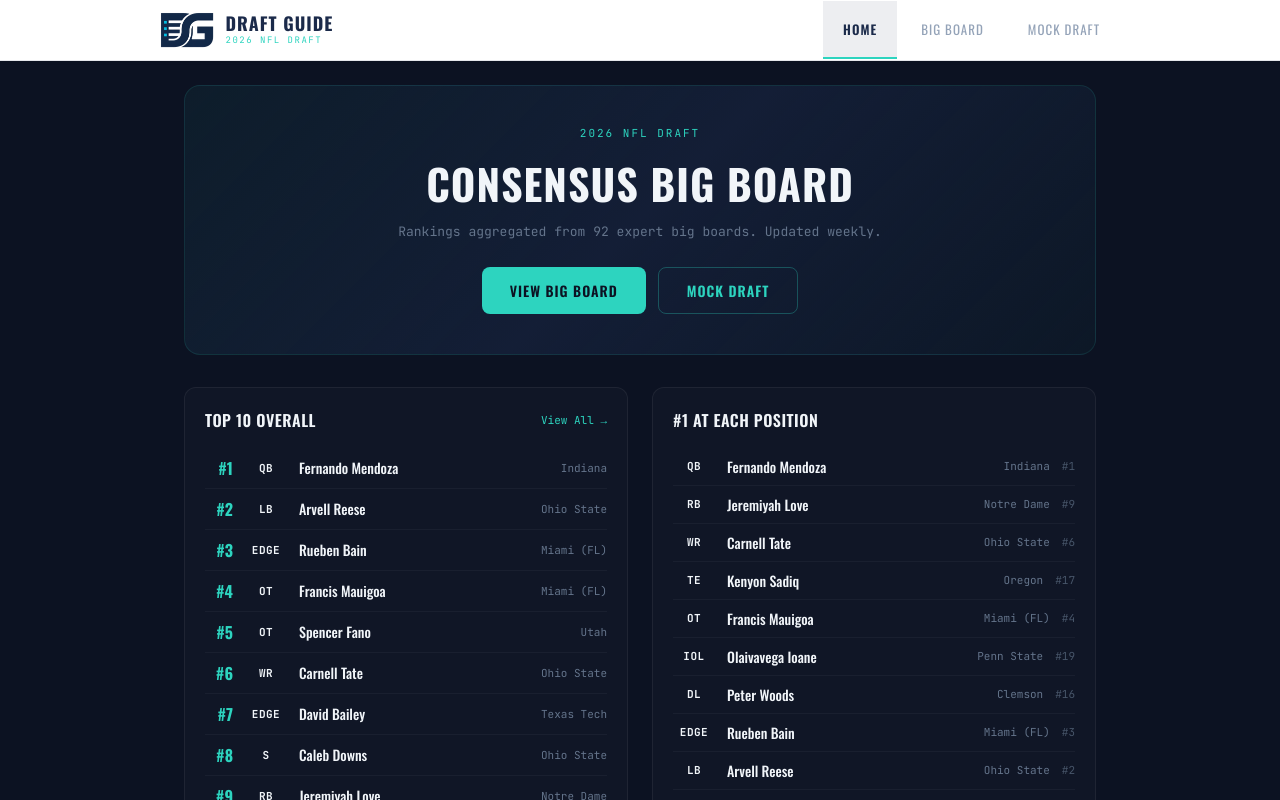
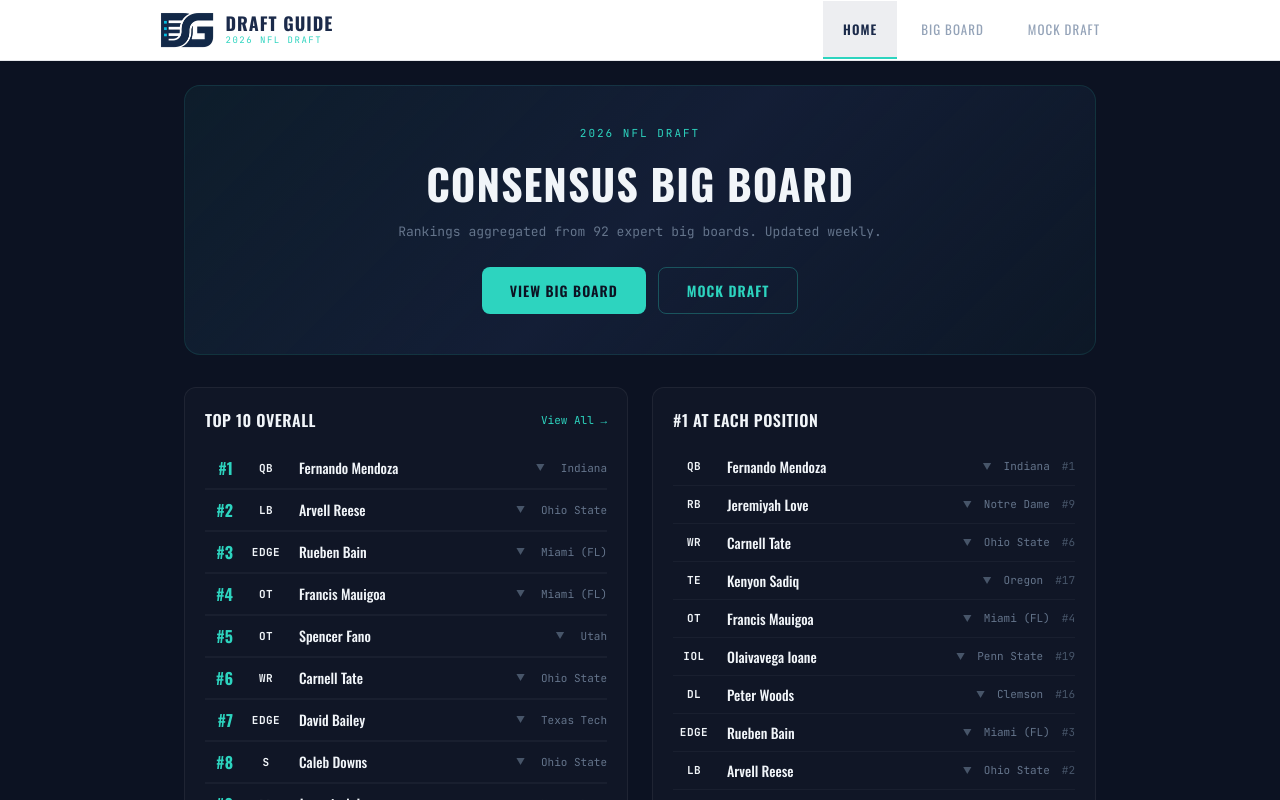
Before and after one commit to OasisVenturesNFT/DraftGuide, a React (Vite) app: page / in a window 1280 px wide. Shown: the top 800 px of the page. Built offline with nearby package versions, Linux system fonts and the light colour scheme.

Commit message:
Add all 110 player profiles - top 10 at each position

```diff
--- a/src/App.jsx
+++ b/src/App.jsx
@@ -249,6 +249,79 @@ function HomePage({ setPage }) {
   },[]);
 
   const top10 = PLAYERS.slice(0,10);
+  const [expandedPlayer, setExpandedPlayer] = useState(null);
+  const togglePlayer = (id) => setExpandedPlayer(expandedPlayer===id?null:id);
+
+  const renderProfile = (profile) => (
+    <div style={{
+      background:"linear-gradient(180deg, rgba(45,212,191,0.06) 0%, rgba(27,42,74,0.3) 100%)",
+      borderBottom:"1px solid rgba(45,212,191,0.12)",
+      padding:"16px 12px",marginTop:"4px",borderRadius:"8px",
+    }}>
+      <div className="profile-bio-bar" style={{
+        display:"flex",flexWrap:"wrap",gap:"12px",alignItems:"center",
+        marginBottom:"12px",paddingBottom:"10px",
+        borderBottom:"1px solid rgba(255,255,255,0.06)",
+      }}>
+        <div style={{display:"flex",gap:"10px",flexWrap:"wrap"}}>
+          {[
+            {label:"AGE",value:profile.age},
+            {label:"HT",value:profile.height},
+            {label:"WT",value:`${profile.weight} lbs`},
+            {label:"CLASS",value:profile.class},
+          ].map(stat=>(
+            <div key={stat.label} style={{textAlign:"center"}}>
+              <div style={{fontFamily:"'JetBrains Mono',monospace",fontSize:"8px",color:"#475569",letterSpacing:"1px"}}>{stat.label}</div>
+              <div style={{fontFamily:"'Oswald',sans-serif",fontSize:"13px",fontWeight:600,color:"#f1f5f9",marginTop:"1px"}}>{stat.value}</div>
+            </div>
+          ))}
+        </div>
+        <div style={{marginLeft:"auto",display:"flex",gap:"10px",flexWrap:"wrap",alignItems:"center"}}>
+          {profile.projected && (
+            <div style={{
+              background:"rgba(45,212,191,0.1)",border:"1px solid rgba(45,212,191,0.2)",
+              borderRadius:"6px",padding:"3px 10px",
+              fontFamily:"'JetBrains Mono',monospace",fontSize:"10px",color:"#2dd4bf",fontWeight:600,
+            }}>{profile.projected}</div>
+          )}
+          {profile.comp && (
+            <div style={{textAlign:"right"}}>
+              <div style={{fontFamily:"'JetBrains Mono',monospace",fontSize:"8px",color:"#475569",letterSpacing:"1px"}}>NFL COMP</div>
+              <div style={{fontFamily:"'Oswald',sans-serif",fontSize:"13px",fontWeight:600,color:"#f59e0b"}}>{profile.comp}</div>
+            </div>
+          )}
+        </div>
+      </div>
+      <p style={{
+        fontFamily:"'JetBrains Mono',monospace",fontSize:"11px",color:"#94a3b8",
+        lineHeight:1.7,margin:"0 0 12px",
+      }}>{profile.summary}</p>
+      <div className="profile-pros-cons" style={{display:"grid",gridTemplateColumns:"1fr 1fr",gap:"12px"}}>
+        <div>
+          <div style={{display:"flex",alignItems:"center",gap:"4px",marginBottom:"6px"}}>
+            <span style={{color:"#22c55e",fontSize:"12px",fontWeight:700}}>✓</span>
+            <span style={{fontFamily:"'Oswald',sans-serif",fontSize:"11px",fontWeight:600,color:"#22c55e",letterSpacing:"0.5px",textTransform:"uppercase"}}>Strengths</span>
+          </div>
+          {profile.pros.map((pro,i)=>(
+            <div key={i} style={{display:"flex",gap:"6px",marginBottom:"4px",fontFamily:"'JetBrains Mono',monospace",fontSize:"10px",color:"#cbd5e1",lineHeight:1.5}}>
+              <span style={{color:"#22c55e",flexShrink:0}}>•</span><span>{pro}</span>
+            </div>
+          ))}
+        </div>
+        <div>
+          <div style={{display:"flex",alignItems:"center",gap:"4px",marginBottom:"6px"}}>
+            <span style={{color:"#ef4444",fontSize:"12px",fontWeight:700}}>✗</span>
+            <span style={{fontFamily:"'Oswald',sans-serif",fontSize:"11px",fontWeight:600,color:"#ef4444",letterSpacing:"0.5px",textTransform:"uppercase"}}>Weaknesses</span>
+          </div>
+          {profile.cons.map((con,i)=>(
+            <div key={i} style={{display:"flex",gap:"6px",marginBottom:"4px",fontFamily:"'JetBrains Mono',monospace",fontSize:"10px",color:"#cbd5e1",lineHeight:1.5}}>
+              <span style={{color:"#ef4444",flexShrink:0}}>•</span><span>{con}</span>
+            </div>
+          ))}
+        </div>
+      </div>
+    </div>
+  );
 
   return (
     <div className="page-content" style={{maxWidth:"960px",margin:"0 auto",padding:"24px 24px 60px"}}>
@@ -310,10 +383,19 @@ function HomePage({ setPage }) {
               fontFamily:"'JetBrains Mono',monospace",fontSize:"11px",
             }}>View All →</button>
           </div>
-          {top10.map((p,i)=>(
-            <div key={p.r} style={{
+          {top10.map((p,i)=>{
+            const profile = PROFILES[p.n];
+            const isExpanded = expandedPlayer === `top-${p.r}`;
+            return (
+              <div key={p.r}>
+                <div onClick={()=>{ if(profile) togglePlayer(`top-${p.r}`); }} style={{
                   display:"flex",alignItems:"center",gap:"12px",
-              padding:"8px 0",borderBottom: i<9 ? "1px solid rgba(255,255,255,0.04)" : "none",
+                  padding:"8px 0",borderBottom: i<9 && !isExpanded ? "1px solid rgba(255,255,255,0.04)" : isExpanded ? "none" : "none",
+                  cursor: profile ? "pointer" : "default",
+                  background: isExpanded ? "rgba(45,212,191,0.04)" : "transparent",
+                  borderRadius: isExpanded ? "6px 6px 0 0" : "0",
+                  padding: isExpanded ? "8px 8px" : "8px 0",
+                  transition:"background 0.15s",
                 }}>
                   <span style={{
                     fontFamily:"'Oswald',sans-serif",fontSize:"16px",fontWeight:700,
@@ -324,11 +406,22 @@ function HomePage({ setPage }) {
                     fontFamily:"'Oswald',sans-serif",fontSize:"14px",fontWeight:500,
                     color:"#f1f5f9",flex:1,
                   }}>{p.n}</span>
+                  {profile && (
+                    <span style={{
+                      fontSize:"9px",color: isExpanded ? "#2dd4bf" : "#475569",
+                      transform: isExpanded ? "rotate(180deg)" : "rotate(0)",
+                      display:"inline-block",transition:"transform 0.2s, color 0.2s",marginRight:"4px",
+                    }}>▼</span>
+                  )}
                   <span style={{
                     fontFamily:"'JetBrains Mono',monospace",fontSize:"11px",color:"#64748b",
                   }}>{p.s}</span>
                 </div>
-          ))}
+                {isExpanded && profile && renderProfile(profile)}
+                {(i<9 && !isExpanded) && <div style={{borderBottom:"1px solid rgba(255,255,255,0.04)"}}/>}
+              </div>
+            );
+          })}
         </div>
 
         {/* Position Leaders */}
@@ -344,19 +437,35 @@ function HomePage({ setPage }) {
           {[...OFF_POSITIONS,...DEF_POSITIONS].map((pos,i,arr)=>{
             const p = topByPos[pos];
             if(!p) return null;
+            const profile = PROFILES[p.n];
+            const isExpanded = expandedPlayer === `pos-${pos}`;
             return (
-              <div key={pos} style={{
+              <div key={pos}>
+                <div onClick={()=>{ if(profile) togglePlayer(`pos-${pos}`); }} style={{
                   display:"flex",alignItems:"center",gap:"12px",
-                padding:"8px 0",
-                borderBottom: i<arr.length-1 ? "1px solid rgba(255,255,255,0.04)" : "none",
+                  padding: isExpanded ? "8px 8px" : "8px 0",
+                  cursor: profile ? "pointer" : "default",
+                  background: isExpanded ? "rgba(45,212,191,0.04)" : "transparent",
+                  borderRadius: isExpanded ? "6px 6px 0 0" : "0",
+                  transition:"background 0.15s",
                 }}>
                   <PosBadge pos={pos}/>
                   <span style={{
                     fontFamily:"'Oswald',sans-serif",fontSize:"14px",fontWeight:500,
                     color:"#f1f5f9",flex:1,
                   }}>{p.n}</span>
+                  {profile && (
+                    <span style={{
+                      fontSize:"9px",color: isExpanded ? "#2dd4bf" : "#475569",
+                      transform: isExpanded ? "rotate(180deg)" : "rotate(0)",
+                      display:"inline-block",transition:"transform 0.2s, color 0.2s",
+                    }}>▼</span>
+                  )}
                   <span style={{fontFamily:"'JetBrains Mono',monospace",fontSize:"11px",color:"#64748b"}}>{p.s}</span>
                   <span style={{fontFamily:"'JetBrains Mono',monospace",fontSize:"11px",color:"#475569"}}>#{p.r}</span>
+                </div>
+                {isExpanded && profile && renderProfile(profile)}
+                {(i<arr.length-1 && !isExpanded) && <div style={{borderBottom:"1px solid rgba(255,255,255,0.04)"}}/>}
               </div>
             );
           })}
@@ -844,7 +953,7 @@ function MockDraftPage() {
             {/* Results header */}
             <div style={{textAlign:"center",marginBottom:"20px"}}>
               <div style={{display:"flex",alignItems:"center",justifyContent:"center",gap:"10px",marginBottom:"8px"}}>
-                <img src="/logo.png" alt="Draft Guide" style={{height:"28px",width:"auto"}}/>
+                <img src="/logo-light.png" alt="Draft Guide" style={{height:"28px",width:"auto"}}/>
                 <div style={{
                   fontFamily:"'Oswald',sans-serif",fontSize:"16px",fontWeight:700,
                   color:"#f1f5f9",letterSpacing:"1px",textTransform:"uppercase",
```
Also changed, not shown: public/logo-light-lg.png (added), public/logo-light.png (added). Lines whose indentation alone changed are shown as unchanged.
